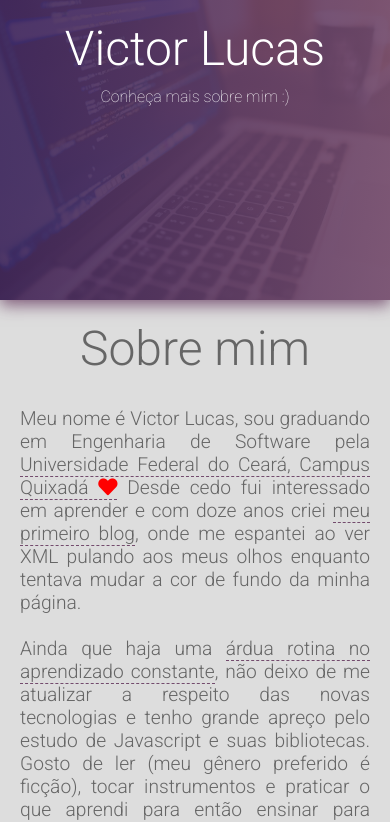
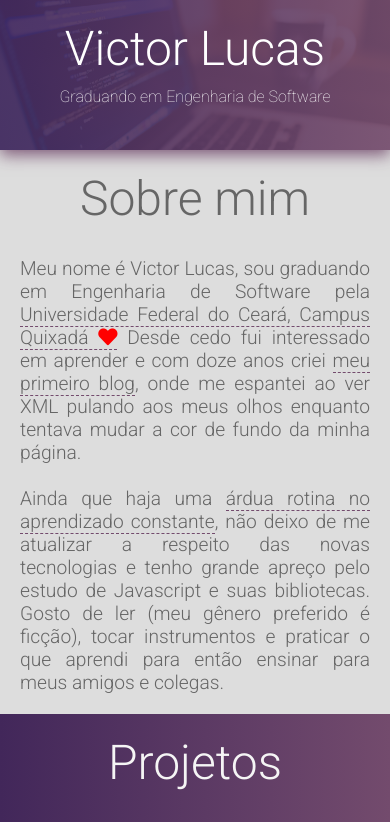
Before and after one commit to victorlucss/victorlucss.github.io, a plain HTML site: page index.html in a window 390 px wide. Shown: the top 822 px of the page. Drawn offline with Linux system fonts and the light colour scheme.

Commit message:
Correção site provisório

```diff
--- a/assets/css/site.css
+++ b/assets/css/site.css
@@ -143,6 +143,14 @@ a {
 /* Media queries */
 
 @media screen and (max-width: 400px) {
+  .top {
+    height: 150px;
+  }
+
+  .top .top-view {
+    height: 150px;
+  }
+
   .top .top-view .content-top {
     text-align: center;
   }
--- a/index.html
+++ b/index.html
@@ -20,7 +20,7 @@
         <div class="top-view">
             <div class="content content-top">
                 <h1>Victor Lucas</h1>
-                <small>Conheça mais sobre mim :)</small>
+                <small>Graduando em Engenharia de Software</small>
             </div>
         </div>
     </header>
```
Also changed, not shown: indexComputerEngineServer.html (+1 -1 lines).
